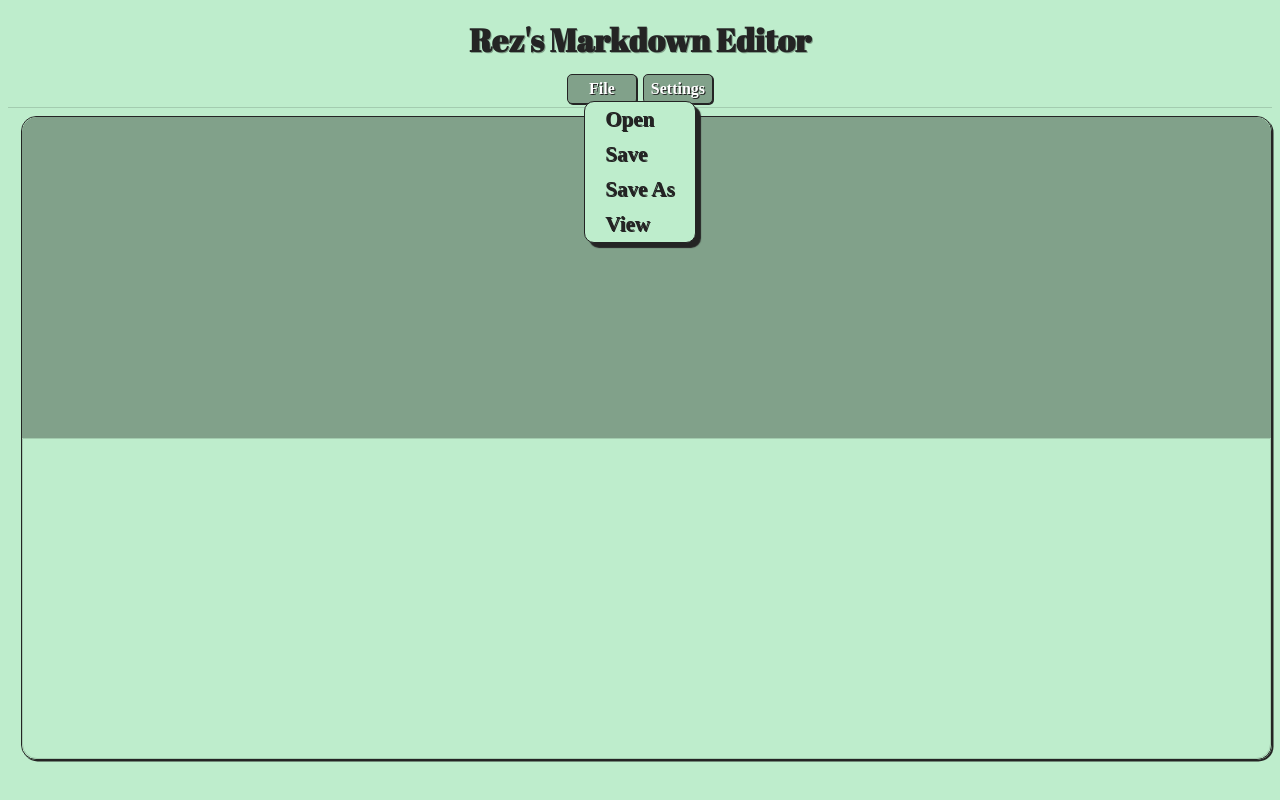
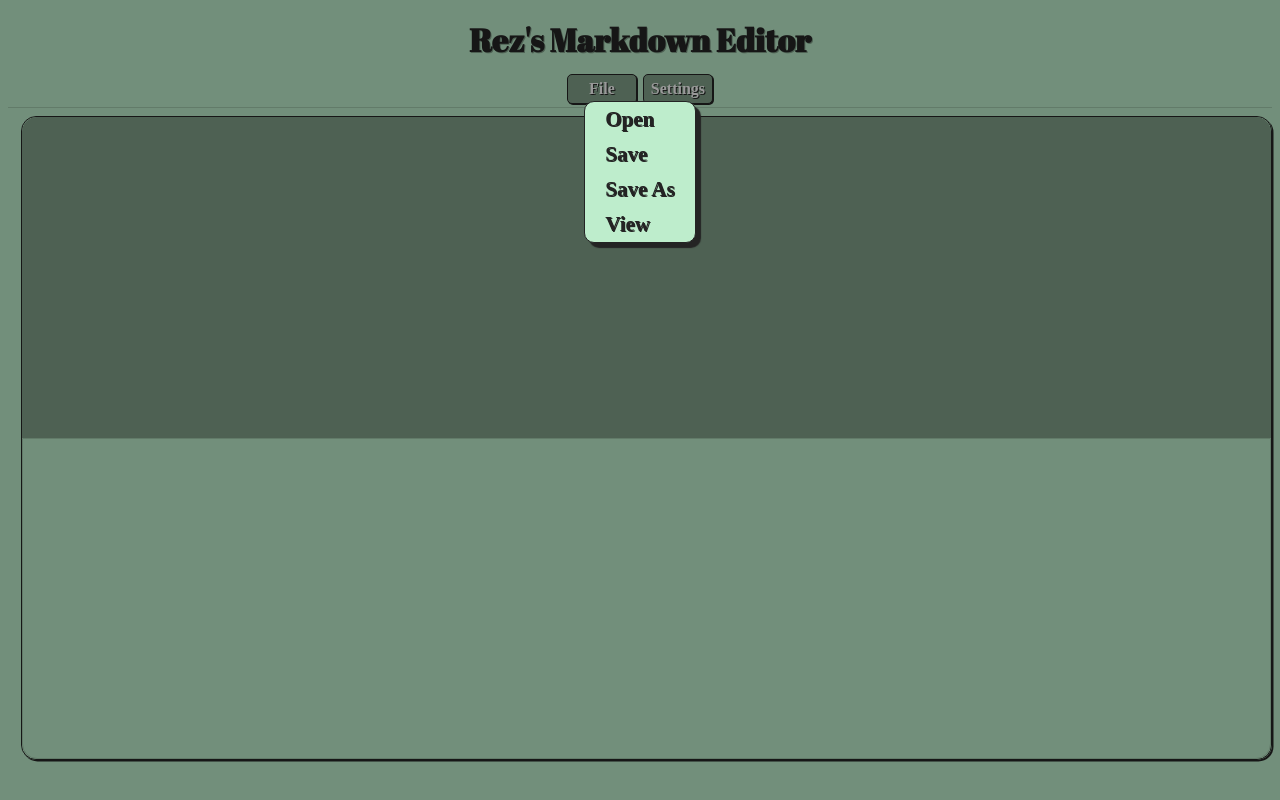
Before and after one commit to vRezn0v/Markdown-Parser, a website: page index.html in a window 1280 px wide. Both pictures are taken after a click on the element "File". Drawn offline with Linux system fonts and the light colour scheme; a web font is replaced by a local one.

Commit message:
Modal Focusloss Closing

```diff
--- a/css/menus.css
+++ b/css/menus.css
@@ -2,7 +2,6 @@
 
 .threedot-expand {
     position: absolute;
-    z-index: 10;
     border-radius: 10px;
     color: var(--text);
     background-color: var(--bg);
@@ -57,6 +56,7 @@
 
 .collapse, .collapsemodal {
     display: block;
+    z-index: 10;
     max-height: 0px;
     overflow: hidden;
     opacity: 0;
@@ -218,3 +218,21 @@
     border: 1px solid var(--text);
     box-shadow: 1px 1px var(--text);
 }
+
+#modalshade {
+    width: 200vw;
+    height: 200vh;
+    position: absolute;
+    top: 0;
+    left: 0;
+    margin: -1vh;
+    display: none;
+}
+
+
+#modalshade.enabled {
+    background-color: rgba(0, 0, 0, 0.4);
+    display: block;
+    z-index: 9;
+    cursor: pointer;
+}
--- a/index.html
+++ b/index.html
@@ -11,6 +11,7 @@
         <link rel="stylesheet" href="css/menus.css">
     </head>
     <body id="themeable">
+        <div id="modalshade" onmousedown="modalbghandler()"></div>
         <div class="header">
             <div class="center">
                 <h1 class="brand">Rez's Markdown Editor</h1>
@@ -59,9 +60,6 @@
                 <section id="htop"></section>
             </div>
         </div>
-        <div id="unsupported">
-            Viewport Size Not Supported
-        </div>
         <div class="settings collapsemodal" id="settingsmodal">
             <div id="settingsheader"><h1>Settings</h1><span onmousedown="collapse(this)" data-target="settingsmodal">&times</span></div>
             <div class="settingsitem">
@@ -77,6 +75,9 @@
                 <h3>Reset</h3>
                 <button id="reset" onclick="clearEditor()">Reset</button>
             </div>
+            <div id="unsupported">
+                Viewport Size Not Supported
+            </div>
         </div>
     </div>
     </body>
--- a/scripts/collapse.js
+++ b/scripts/collapse.js
@@ -1,6 +1,25 @@
 const collapse = (element) => {
+    var modalbg = document.getElementById('modalshade');
     var target = element.getAttribute('data-target');
     var targetElement = document.getElementById(target);
-    if (targetElement.classList.contains('show')) targetElement.classList.remove('show');
-    else targetElement.classList.add('show');
+    if (targetElement.classList.contains('show'))  {
+        targetElement.classList.remove('show');
+        modalbghandler();
+    }
+    else {
+        targetElement.classList.add('show');
+        modalbg.classList.add('enabled');
+        document.getElementById('modalshade').dataset.target = target;
+    }
 }
+
+const modalbghandler = () => {
+    var modalbg = document.getElementById('modalshade');
+    var target = modalbg.getAttribute('data-target');
+    var targetElement = document.getElementById(target);
+    if ( modalbg.classList.contains('enabled') ) {
+        modalbg.classList.remove('enabled');
+        targetElement.classList.remove('show');
+        document.getElementById('modalshade').dataset.target = "";
+    }
+}
--- a/scripts/editor.js
+++ b/scripts/editor.js
@@ -46,8 +46,6 @@ const saveProgress = () => {
 const loadProgress = () => {
     // Loads MD from Local Storage
     mdin.innerText=storedmd;
-    console.log(theme);
-    console.log(target);
 }
 
 const saveFileAs = (extension) => {
```
